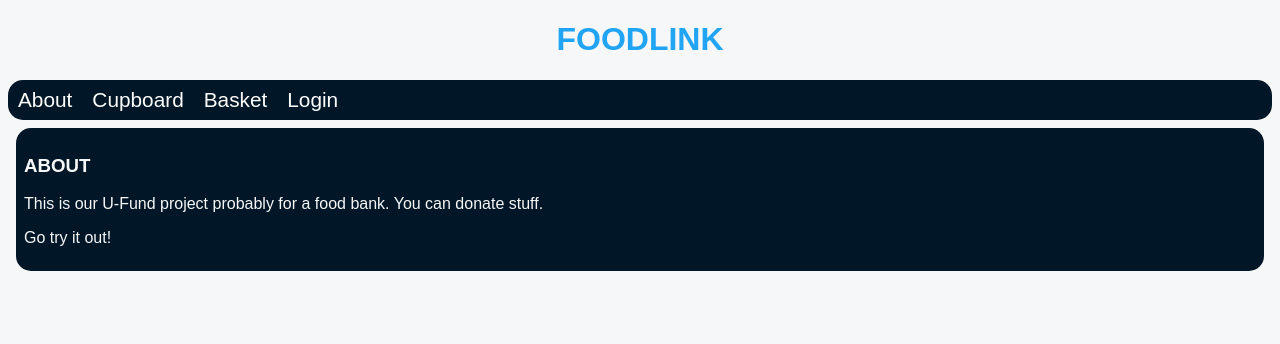
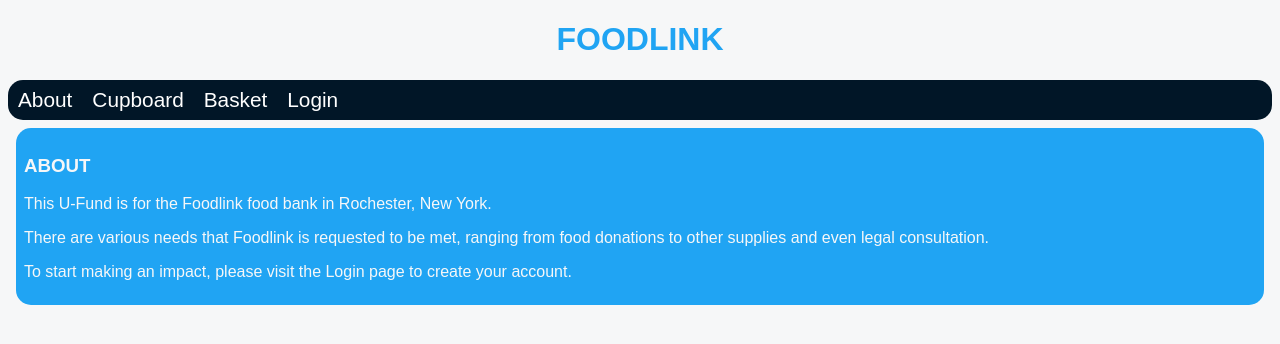
Before and after one commit to IsaacIngram/rit-swen261-u-fund-project, an Angular app in the folder ufund-ui/: page /about in a window 1280 px wide. Shown: the top 344 px of the page. Built offline with nearby package versions, Linux system fonts and the light colour scheme.

Commit message:
feat: add more text to about and change colors

```diff
--- a/ufund-ui/src/app/about/about.component.html
+++ b/ufund-ui/src/app/about/about.component.html
@@ -1,5 +1,11 @@
-<div class="bubble">
+<div class="bubbleBlue">
   <h3>ABOUT</h3>
-  <p>This is our U-Fund project probably for a food bank. You can donate stuff.</p>
-  <p>Go try it out!</p>
+  <p>This U-Fund is for the Foodlink food bank in Rochester, New York.</p>
+  <p>
+    There are various needs that Foodlink is requested to be met, ranging from food donations to other supplies
+    and even legal consultation.
+  </p>
+  <p>
+    To start making an impact, please visit the Login page to create your account.
+  </p>
 </div>
--- a/ufund-ui/src/app/basket/basket.component.html
+++ b/ufund-ui/src/app/basket/basket.component.html
@@ -1,4 +1,4 @@
-<div class="bubble">
+<div class="bubbleBlue">
   <h3>BASKET</h3>
   <div *ngIf="accessControlService.isHelper()">
     <button type="button" (click)="clearBasket()">Clear Basket</button>
--- a/ufund-ui/src/app/cupboard/cupboard.component.html
+++ b/ufund-ui/src/app/cupboard/cupboard.component.html
@@ -69,7 +69,7 @@
     </li>
   </ul>
 </div>
-<div *ngIf="!accessControl.isHelper() && !accessControl.isAdmin()" class="bubble">
+<div *ngIf="!accessControl.isHelper() && !accessControl.isAdmin()" class="bubbleBlue">
   <h3>CUPBOARD</h3>
   <p>Login to see the needs cupboard</p>
 </div>
```
